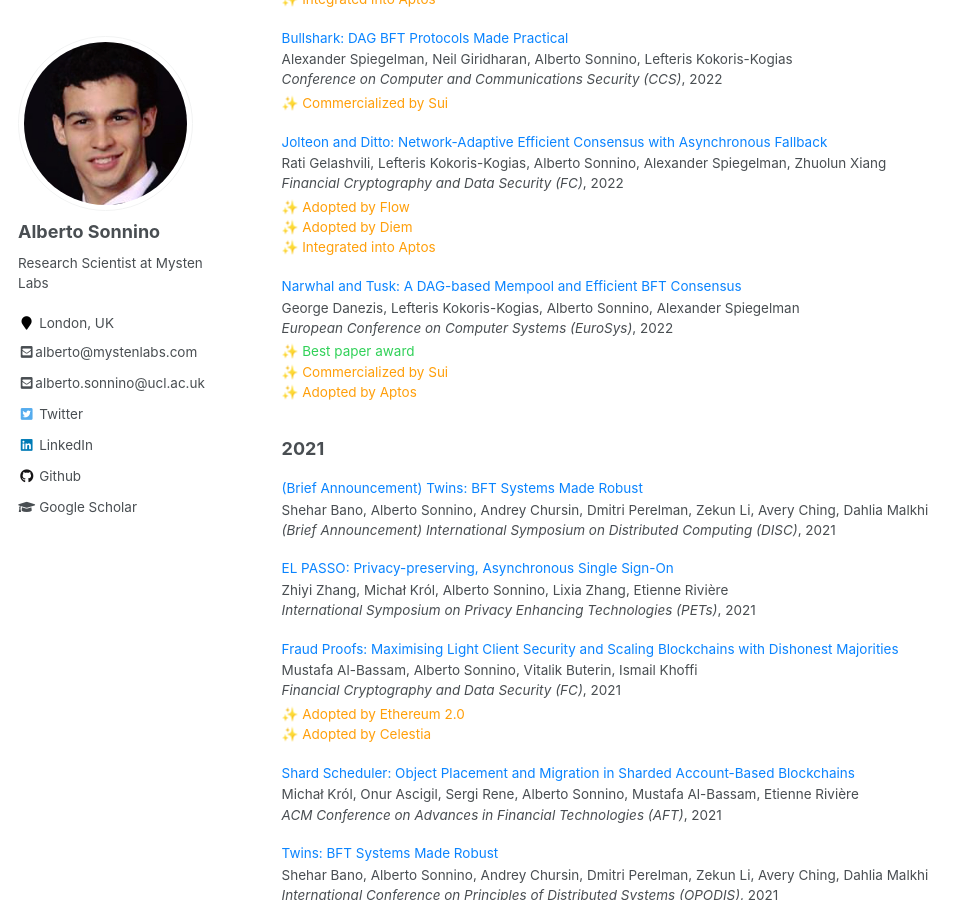
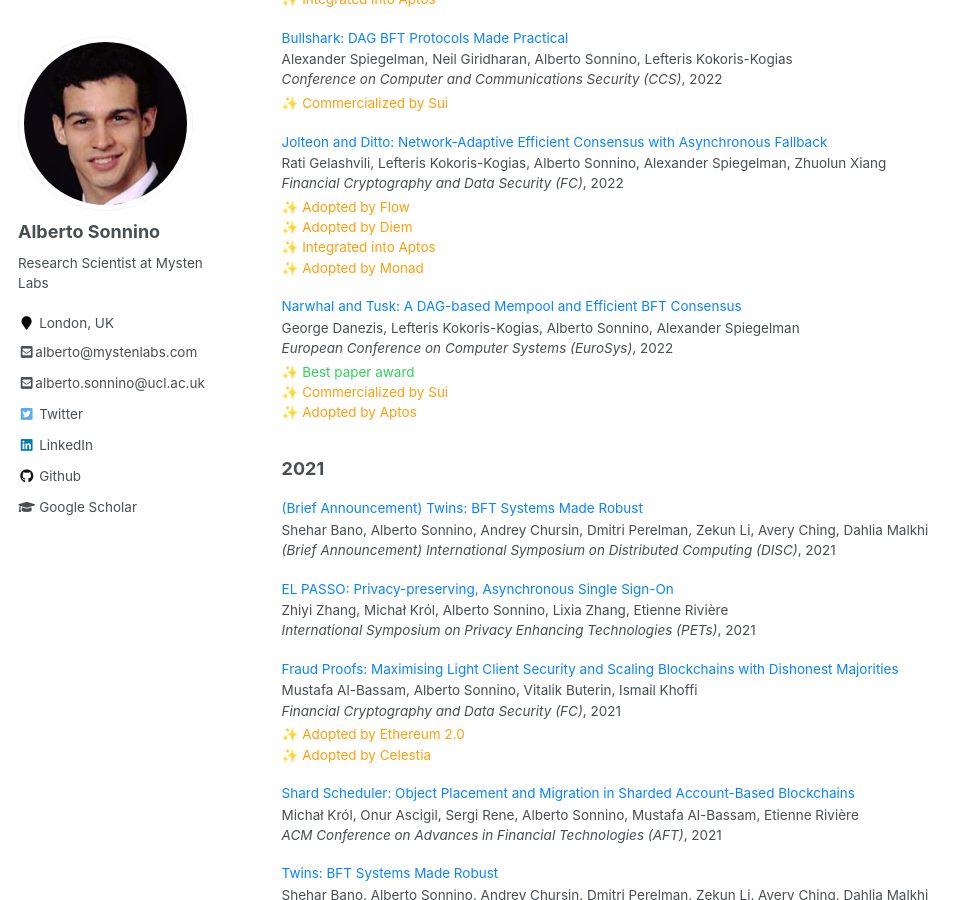
Before and after one commit to asonnino/asonnino.github.io, a Jekyll site: the page built from _pages/publications.md, in a window 1280 px wide and 900 px high, scrolled down 1554 px. Shown: the whole window, without its empty margins (0-973 px from the left). Built offline with Jekyll 4.4.1, drawn with Linux system fonts in a browser that asks for light colours.

```diff
--- a/_data/papers.json
+++ b/_data/papers.json
@@ -229,7 +229,12 @@
     "venue": "Financial Cryptography and Data Security (FC)",
     "date": 2022,
     "filename": "jolteon-and-ditto.pdf",
-    "adoptions": ["Adopted by Flow", "Adopted by Diem", "Integrated into Aptos"]
+    "adoptions": [
+      "Adopted by Flow",
+      "Adopted by Diem",
+      "Integrated into Aptos",
+      "Adopted by Monad"
+    ]
   },
   {
     "category": "publication",
```
